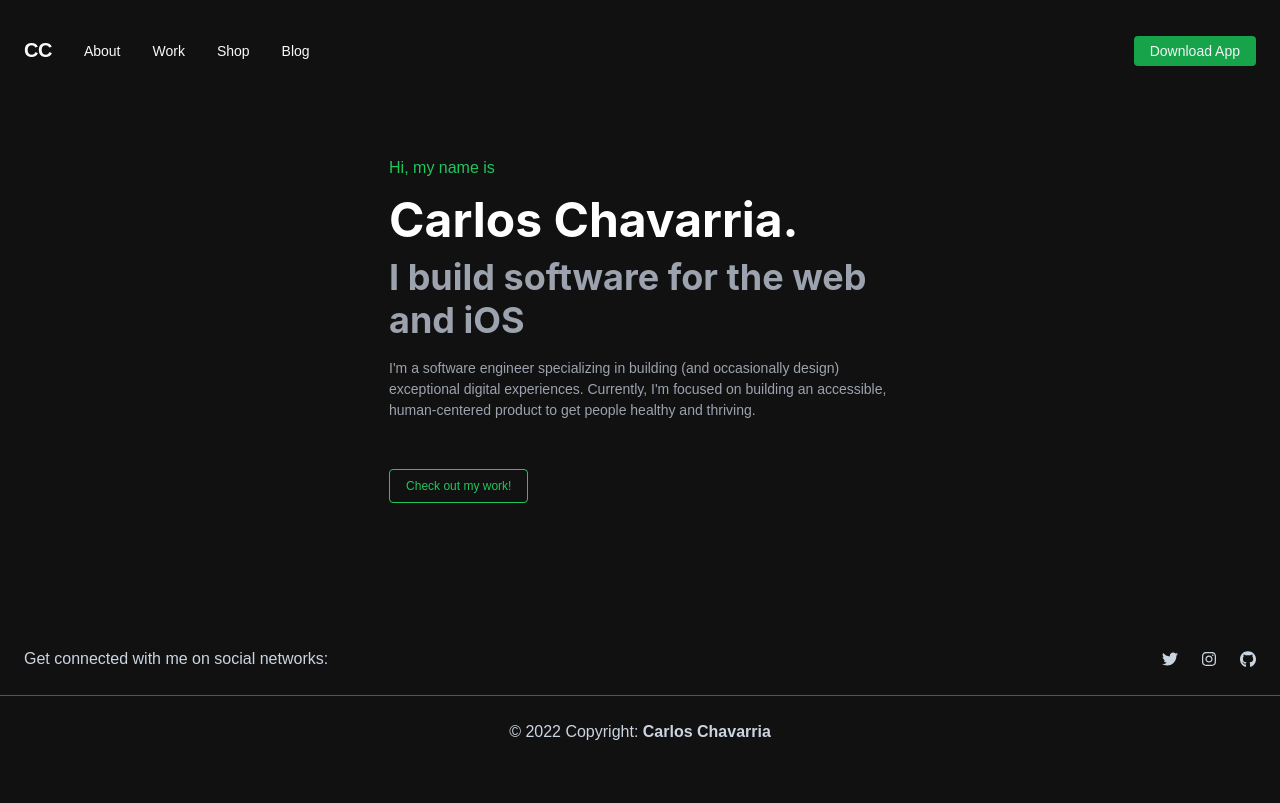
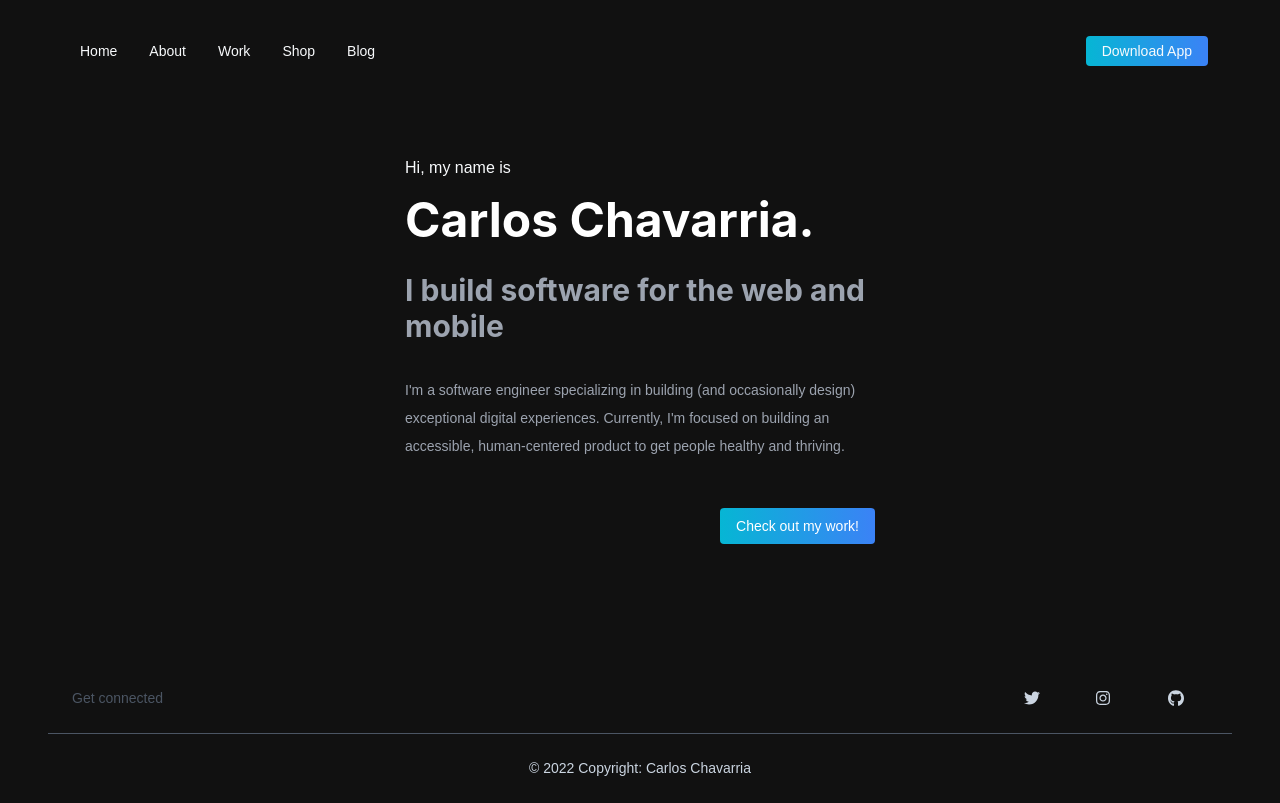
Before and after one commit to carloscodes/portfolio, a Next.js app: page / in a window 1280 px wide. Built offline with nearby package versions, Linux system fonts and the light colour scheme.

Commit message:
more styling dialed in. looks a lot better

```diff
--- a/components/about/index.tsx
+++ b/components/about/index.tsx
@@ -8,7 +8,7 @@ export default function About() {
                     <Heading as='h3' size='lg' className="pb-8 text-gray-300">
                         About Me
                     </Heading>
-                    <Text className="text-gray-400 text-md">
+                    <Text className="leading-loose text-gray-400 text-md">
                         Hello world! My name is Carlos Chavarria and I enjoy making software.
                         My interest in software development started back in 2016 when I took a java programming
                         class in college. I was intrigued and decided to pursue CS at the University of California Irvine.
@@ -25,7 +25,7 @@ export default function About() {
                         Here are a few technologies I&apos;ve been working with as of late:
                         <br></br>
                         <br></br>
-                        <div className="grid gap-2 grid-cols-2 text-sm font-semibold text-green-500">
+                        <div className="leading-loose grid gap-2 grid-cols-2 text-sm font-semibold text-blue-400">
                             <Text>JavaScript ES6+</Text>
                             <Text>React</Text>
                             <Text>Flutter/Dart</Text>
--- a/components/blog/index.tsx
+++ b/components/blog/index.tsx
@@ -24,7 +24,7 @@ function BlogCard( {post }: any){
 
     return (
         <Link href={'/blog/'+post.id}>
-            <div className="grid md:grid-cols-2 sm:grid-cols-1 group p-4 hover:cursor-pointer shadow-md border border-slate-300 rounded-lg w-full">
+            <div className="grid md:grid-cols-2 sm:grid-cols-1 group p-4 hover:cursor-pointer shadow-md border border-gray-500 rounded-lg w-full">
             <div className="md:pr-12 sm:pb-2">
                 <Image className={
                             blur("group-hover:opacity-80 duration-700 ease-in-out", isLoading ? "grayscale blur-2xl scale-110" : "grayscale-0 blur-0 scale-100")
--- a/components/global/Footer.tsx
+++ b/components/global/Footer.tsx
@@ -1,14 +1,15 @@
 import Link from "next/link";
+import { Text } from "@chakra-ui/react";
 
 export default function Footer() {
     return (
         <>
-        <footer className="text-center lg:text-left text-slate-300">
+        <footer className="text-center lg:text-left text-slate-300 lg:px-12">
             <div className="flex justify-center items-center lg:justify-between p-6 border-b border-gray-600">
                 <div className="mr-12 hidden lg:block">
-                <span>Get connected with me on social networks:</span>
+                <Text className="text-gray-600" fontSize="sm">Get connected</Text>
                 </div>
-                <div className="flex justify-center">
+                <div className="grid grid-cols-3 gap-8">
                 <Link href='https://twitter.com/carnivoredev'>
                     <a className="mr-6 ">
                         <svg aria-hidden="true" focusable="false" data-prefix="fab" data-icon="twitter"
@@ -42,8 +43,7 @@ export default function Footer() {
                 </div>
             </div>
             <div className="text-center p-6">
-                <span>© 2022 Copyright: </span>
-                <span className="font-semibold">Carlos Chavarria</span>
+                <Text fontSize="sm" className="font-medium">© 2022 Copyright: Carlos Chavarria</Text>
             </div>
         </footer>
         </>
--- a/components/global/Navbar.tsx
+++ b/components/global/Navbar.tsx
@@ -39,14 +39,8 @@ export default function Navbar() {
     }
 
     return (
-        <div className='mb-4 mt-2 text-slate-50'>
+        <div className='mb-4 mt-2 text-slate-50 lg:px-12'>
             <nav className="flex items-center justify-between flex-wrap p-6">
-
-                <div className="flex items-center flex-shrink-0 mr-6">
-                    <Link href='/'>
-                        <a className="font-semibold text-xl tracking-tight hover:cursor-pointer">CC</a>
-                    </Link>
-                </div>
                 <div className='lg:hidden'>
                     <motion.div  animate={isOpen ? "closed" : "open"}
                     variants={variantsIcon} transition={{ duration: .5 }} className="block lg:hidden">
@@ -60,6 +54,11 @@ export default function Navbar() {
                 <motion.div animate={isOpen ? "open" : "closed"}
                     variants={variants} transition={{ type: 'tween', duration: .5 }}  className="w-full flex-grow lg:flex lg:items-center lg:w-auto hidden" id="mobile-menu">
                     <div className="text-sm lg:flex-grow">
+                    <Link href='/'>
+                        <a className="px-2 py-2 block mt-4 lg:inline-block lg:mt-0 mr-4 hover:border-b hover:cursor-pointer">
+                            Home
+                        </a>
+                    </Link>
                     <Link href='/about'>
                         <a className="px-2 py-2 block mt-4 lg:inline-block lg:mt-0 mr-4 hover:border-b hover:cursor-pointer">
                             About
--- a/components/home/Hero.tsx
+++ b/components/home/Hero.tsx
@@ -7,32 +7,31 @@ export default function Hero() {
 
     return (
         <>
-            <Container className="text-left m-16 pb-14">
+            <Container className="grid grid-cols-1 gap-4 text-left m-16 pb-14">
                     <div>
-                    <Text size='xs' noOfLines={1} className="text-green-500 mb-4">
+                        <Text size='sm' noOfLines={1} className="text-slate-50 mb-4">
                             Hi, my name is
                         </Text>
-                </div>
-
-                    <div>
                         <Heading as='h1' size='2xl' noOfLines={1} className="mb-3">
                             Carlos Chavarria.
                         </Heading>
                     </div>
 
                     <div>
-                    <Heading as='h1' size='xl' noOfLines={2} className="text-gray-400 mb-4">
-                        I build software for the web and iOS
+                        <Heading as='h2' size='lg' noOfLines={2} className="leading-loose text-gray-400 mb-4">
+                            I build software for the web and mobile
                         </Heading>
                     </div>
 
                     <div>
-                    <Text fontSize='sm' className="text-gray-400 mb-12">I&apos;m a software engineer specializing in building (and occasionally design) exceptional digital experiences. Currently, I&apos;m focused on building an accessible, human-centered product to get people healthy and thriving. </Text>
+                        <Text fontSize='sm' className="leading-loose text-gray-400 mb-12">I&apos;m a software engineer specializing in building (and occasionally design) exceptional digital experiences. Currently, I&apos;m focused on building an accessible, human-centered product to get people healthy and thriving. </Text>
+                        <div className="flex justify-end">
                             <Link href='/work'>
-                        <button className="bg-transparent text-green-500 font-medium text-xs py-2 px-4 border border-green-500 hover:bg-gray-900 rounded">
+                                <button className="bg-gradient-to-r from-cyan-500 to-blue-500 text-sm py-2 px-4 rounded">
                                     Check out my work!
                                 </button>
                             </Link>
+                        </div>
                     </div>
 
             </Container>
--- a/components/shop/index.tsx
+++ b/components/shop/index.tsx
@@ -14,7 +14,7 @@ export default function Shop() {
     return (
         <>
             <Container>
-                <div className="group block p-8 hover:cursor-pointer shadow-md border border-slate-300 rounded-lg max-w-sm">
+                <div className="group block p-8 hover:cursor-pointer shadow-md border border-gray-500 rounded-lg max-w-sm">
                     <div className="pb-8">
                         <Image className={
                             blur("group-hover:opacity-80 duration-700 ease-in-out", isLoading ? "grayscale blur-2xl scale-110" : "grayscale-0 blur-0 scale-100")
@@ -31,7 +31,7 @@ export default function Shop() {
                     </Text>
 
                     <div className="flex justify-center">
-                        <Button className="shadow-lg shadow-green-500/25" color='green.400' variant='outline'>
+                        <Button className="shadow-lg shadow-blue-500/25" color='blue.500' variant='outline'>
                             Buy Now
                         </Button>
                     </div>
--- a/pages/blog/[id].tsx
+++ b/pages/blog/[id].tsx
@@ -21,7 +21,7 @@ export default function Post({ post }: any) {
                     <div className="text-center pb-16">
                         <Text className="pb-4" fontSize="xs">{post.date}</Text>
                         <Heading className="pb-12">{post.title}</Heading>
-                        <Text>{post.content} </Text>
+                        <pre>{post.content} </pre>
                     </div>
                 </Container>
             <Footer />
--- a/pages/index.tsx
+++ b/pages/index.tsx
@@ -2,13 +2,16 @@ import Header from '../components/global/Header'
 import Navbar from '../components/global/Navbar'
 import Hero from '../components/home/Hero'
 import Footer from '../components/global/Footer'
+import { Container } from '@chakra-ui/react'
 
 export default function Home() {
   return (
     <>
       <Header />
       <Navbar />
-      <Hero />
+      <Container>
+        <Hero />
+      </Container>
       <Footer />
     </>
   )
--- a/styles/globals.css
+++ b/styles/globals.css
@@ -9,5 +9,5 @@ html, body, * {
 }
 
 .customBtn {
-    @apply leading-none border-transparent rounded text-gray-100 bg-green-600 hover:bg-green-500;
+    @apply leading-none border-transparent rounded bg-gradient-to-r from-cyan-500 to-blue-500 ;
 }
```
Lines whose indentation alone changed are shown as unchanged.
